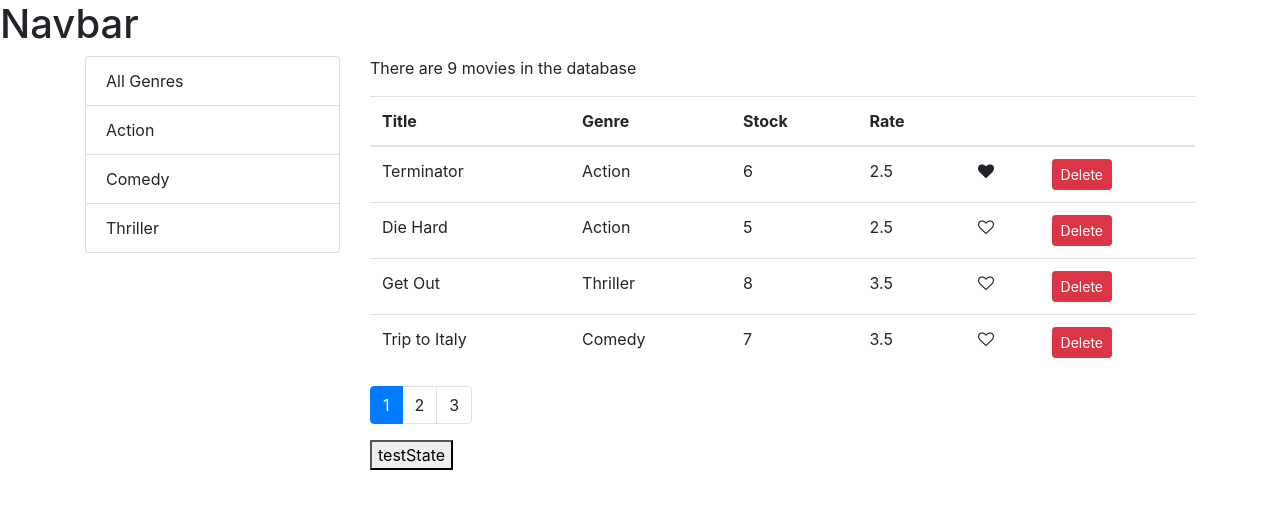
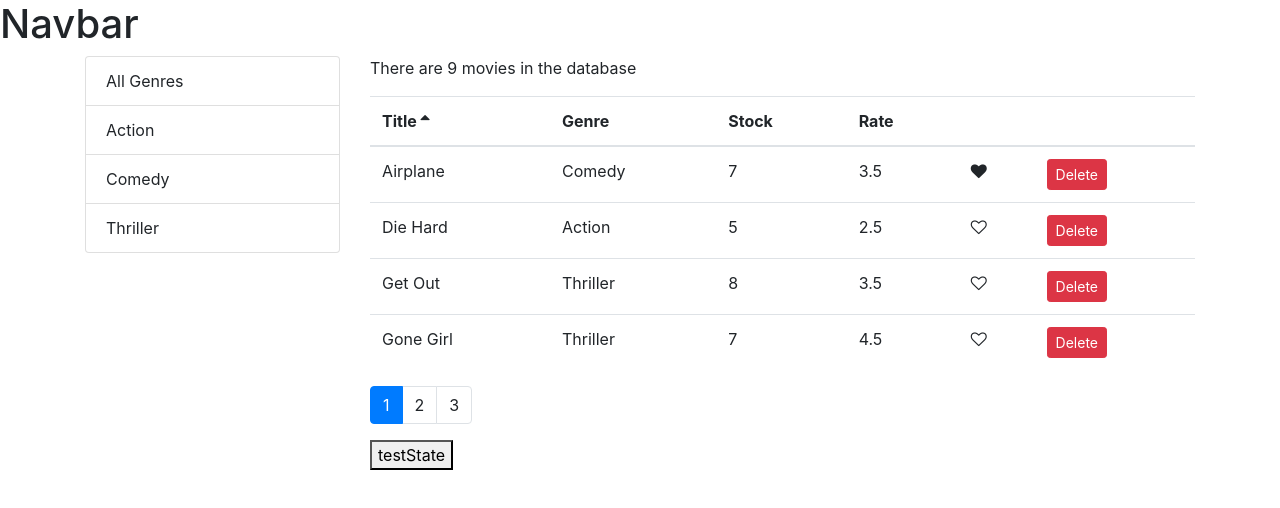
Before and after one commit to Barry36/vidly, a React (Create React App) app in the folder vidly/: page / in a window 1280 px wide. Shown: the top 508 px of the page. Built offline with nearby package versions, Linux system fonts and the light colour scheme.

Commit message:
Pagination, Filtering and Sorting Completed

```diff
--- a/vidly/src/component/common/listGroup.jsx
+++ b/vidly/src/component/common/listGroup.jsx
@@ -7,6 +7,8 @@ const ListGroup = (props) => {
     onItemSelect,
     selectedItem,
   } = props;
+
+  // items.map((item) => console.log("valueProperty", item[valueProperty]));
 
   return (
     <ul className="list-group">
--- /dev/null
+++ b/vidly/src/component/common/table.jsx
@@ -0,0 +1,17 @@
+import React from "react";
+import TableBody from "./tableBody";
+import TableHeader from "./tableHeader";
+const Table = ({ columns, sortColumn, onSort, data }) => {
+  return (
+    <table className="table">
+      <TableHeader
+        columns={columns}
+        sortColumn={sortColumn}
+        handleSort={onSort}
+      />
+      <TableBody data={data} columns={columns} />
+    </table>
+  );
+};
+
+export default Table;
--- /dev/null
+++ b/vidly/src/component/common/tableBody.jsx
@@ -0,0 +1,34 @@
+import _ from "lodash";
+import React, { Component } from "react";
+class TableBody extends Component {
+  renderCell = (item, column) => {
+    if (column.content) {
+      return column.content(item);
+    }
+
+    return _.get(item, column.path);
+  };
+
+  createKey = (item, col) => {
+    return item._id + (col.path || col.key);
+  };
+
+  render() {
+    const { data, columns } = this.props;
+    return (
+      <tbody>
+        {data.map((item) => (
+          <tr key={item._id}>
+            {columns.map((col) => (
+              <td key={this.createKey(item, col)}>
+                {this.renderCell(item, col)}
+              </td>
+            ))}
+          </tr>
+        ))}
+      </tbody>
+    );
+  }
+}
+
+export default TableBody;
--- /dev/null
+++ b/vidly/src/component/common/tableHeader.jsx
@@ -0,0 +1,52 @@
+import React, { Component } from "react";
+
+/**
+ * Interface of this component
+ *  columns: array
+ *  sortColumn: object
+ *  onSort: function
+ */
+class TableHeader extends Component {
+  raiseSort = (path) => {
+    const sortColumn = { ...this.props.sortColumn };
+    if (sortColumn.path === path) {
+      sortColumn.order = sortColumn.order === "asc" ? "desc" : "asc";
+    } else {
+      // if path is different, we update the path
+      sortColumn.path = path;
+      sortColumn.order = "asc";
+    }
+    this.props.handleSort(sortColumn);
+  };
+
+  renderSortIcon = (col) => {
+    const { sortColumn } = this.props;
+    if (col.path !== sortColumn.path) return null;
+    if (sortColumn.order === "asc") {
+      return <i className="fa fa-sort-asc" />;
+    }
+
+    return <i className="fa fa-sort-desc" />;
+  };
+
+  render() {
+    const { columns } = this.props;
+    return (
+      <thead>
+        <tr>
+          {columns.map((col) => (
+            <th
+              className="clickable"
+              key={col.path || col.key}
+              onClick={() => this.raiseSort(col.path)}
+            >
+              {col.label} {this.renderSortIcon(col)}
+            </th>
+          ))}
+        </tr>
+      </thead>
+    );
+  }
+}
+
+export default TableHeader;
--- a/vidly/src/component/movie.jsx
+++ /dev/null
@@ -1,31 +0,0 @@
-import { Component } from "react";
-import Like from "./common/like";
-class Movie extends Component {
-  render() {
-    const { title, genre, numberInStock, dailyRentalRate } = this.props.movie;
-    return (
-      <tr>
-        <td>{title}</td>
-        <td>{genre.name}</td>
-        <td>{numberInStock}</td>
-        <td>{dailyRentalRate}</td>
-        <td>
-          <Like
-            liked={this.props.movie.liked}
-            onClick={() => this.props.onLike(this.props.movie)}
-          ></Like>
-        </td>
-        <td>
-          <button
-            onClick={() => this.props.onDelete(this.props.movie)}
-            className="btn btn-danger btn-sm"
-          >
-            Delete
-          </button>
-        </td>
-      </tr>
-    );
-  }
-}
-
-export default Movie;
--- a/vidly/src/component/movies.jsx
+++ b/vidly/src/component/movies.jsx
@@ -1,13 +1,15 @@
+import _ from "lodash";
 import React, { Component } from "react";
+import { getGenres } from "../services/fakeGenreService";
 import { getMovies } from "../services/fakeMovieService";
-import { getGenres } from "../services/fakeGenreService";
 import { paginate } from "../utils/paginate";
+import ListGroup from "./common/listGroup";
 import Pagination from "./common/pagination";
-import Movie from "./movie";
-import ListGroup from "./common/listGroup";
+import MoviesTable from "./moviesTable";
 class Movies extends Component {
   state = {
     movies: [],
+    sortColumn: { path: "title", order: "asc" },
     genres: [],
     currentPage: 1,
     selectedGenre: {},
@@ -15,7 +17,7 @@ class Movies extends Component {
   };
 
   componentDidMount() {
-    const genres = [{ name: "All Genres" }, ...getGenres()];
+    const genres = [{ _id: "", name: "All Genres" }, ...getGenres()];
     this.setState({
       movies: getMovies(),
       genres,
@@ -33,7 +35,6 @@ class Movies extends Component {
     movies[index].liked = !movies[index].liked;
 
     this.setState({ movies });
-    console.log(movies);
   };
 
   handlePageChange = (page) => {
@@ -44,22 +45,20 @@ class Movies extends Component {
     this.setState({ selectedGenre: genre, currentPage: 1 });
   };
 
-  testState = () => {
-    console.log(this.state);
+  handleSort = (sortColumn) => {
+    this.setState({ sortColumn });
   };
-  render() {
-    const movieCount = this.state.movies.length;
+
+  getPageData = () => {
     const {
       pageSize,
       currentPage,
       selectedGenre,
       movies: allMovies,
+      sortColumn,
     } = this.state;
-    if (movieCount === 0) {
-      return <p>There are no movies in the database</p>;
-    }
 
-    // Pagination happens here
+    // Filter
     let filteredMovies = [];
     if (Object.keys(selectedGenre).length !== 0 && selectedGenre._id) {
       filteredMovies = allMovies.filter(
@@ -69,8 +68,31 @@ class Movies extends Component {
       filteredMovies = allMovies;
     }
 
-    console.log("filteredMovies", filteredMovies);
-    const movies = paginate(filteredMovies, currentPage, pageSize);
+    // Sort
+
+    const sortedMovies = _.orderBy(
+      filteredMovies,
+      [sortColumn.path],
+      [sortColumn.order]
+    );
+
+    // Pagination
+    const movies = paginate(sortedMovies, currentPage, pageSize);
+
+    return { totalCount: filteredMovies.length, data: movies };
+  };
+  testState = () => {
+    console.log(this.state);
+  };
+
+  render() {
+    const movieCount = this.state.movies.length;
+    const { pageSize, currentPage, sortColumn } = this.state;
+    if (movieCount === 0) {
+      return <p>There are no movies in the database</p>;
+    }
+
+    const { totalCount, data: movies } = this.getPageData();
     return (
       <div className="row">
         <div className="col-3">
@@ -81,32 +103,16 @@ class Movies extends Component {
           />
         </div>
         <div className="col">
-          <p>There are {filteredMovies.length} movies in the database</p>
-          <table className="table">
-            <thead>
-              <tr>
-                <th>Title</th>
-                <th>Genre</th>
-                <th>Stock</th>
-                <th>Rate</th>
-                <th></th>
-                <th></th>
-              </tr>
-            </thead>
-
-            <tbody>
-              {movies.map((movie) => (
-                <Movie
-                  key={movie._id}
-                  movie={movie}
-                  onDelete={this.handleDelete}
-                  onLike={this.handleLike}
-                ></Movie>
-              ))}
-            </tbody>
-          </table>
+          <p>There are {totalCount} movies in the database</p>
+          <MoviesTable
+            sortColumn={sortColumn}
+            movies={movies}
+            onDelete={this.handleDelete}
+            onLike={this.handleLike}
+            onSort={this.handleSort}
+          />
           <Pagination
-            itemsCount={filteredMovies.length}
+            itemsCount={totalCount}
             pageSize={pageSize}
             currentPage={currentPage}
             onPageChange={this.handlePageChange}
--- /dev/null
+++ b/vidly/src/component/moviesTable.jsx
@@ -0,0 +1,48 @@
+import React, { Component } from "react";
+import Like from "./common/like";
+import Table from "./common/table";
+class MoviesTable extends Component {
+  columns = [
+    { path: "title", label: "Title" },
+    { path: "genre.name", label: "Genre" },
+    { path: "numberInStock", label: "Stock" },
+    { path: "dailyRentalRate", label: "Rate" },
+    {
+      path: "like",
+      content: (movie) => (
+        <Like
+          liked={movie.liked}
+          onClick={() => this.props.onLike(movie)}
+        ></Like>
+      ),
+    },
+    {
+      path: "delete",
+      content: (movie) => (
+        <button
+          onClick={() => this.props.onDelete(movie)}
+          className="btn btn-danger btn-sm"
+        >
+          Delete
+        </button>
+      ),
+    },
+  ];
+
+  render() {
+    const { movies, sortColumn, onSort } = this.props;
+    console.log(movies);
+    console.log(sortColumn);
+    console.log(onSort);
+    return (
+      <Table
+        columns={this.columns}
+        data={movies}
+        sortColumn={sortColumn}
+        onSort={onSort}
+      />
+    );
+  }
+}
+
+export default MoviesTable;
--- a/vidly/src/index.css
+++ b/vidly/src/index.css
@@ -1,13 +1,17 @@
 body {
   margin: 0;
-  font-family: -apple-system, BlinkMacSystemFont, 'Segoe UI', 'Roboto', 'Oxygen',
-    'Ubuntu', 'Cantarell', 'Fira Sans', 'Droid Sans', 'Helvetica Neue',
+  font-family: -apple-system, BlinkMacSystemFont, "Segoe UI", "Roboto", "Oxygen",
+    "Ubuntu", "Cantarell", "Fira Sans", "Droid Sans", "Helvetica Neue",
     sans-serif;
   -webkit-font-smoothing: antialiased;
   -moz-osx-font-smoothing: grayscale;
 }
 
 code {
-  font-family: source-code-pro, Menlo, Monaco, Consolas, 'Courier New',
+  font-family: source-code-pro, Menlo, Monaco, Consolas, "Courier New",
     monospace;
 }
+
+.clickable {
+  cursor: pointer;
+}
```
